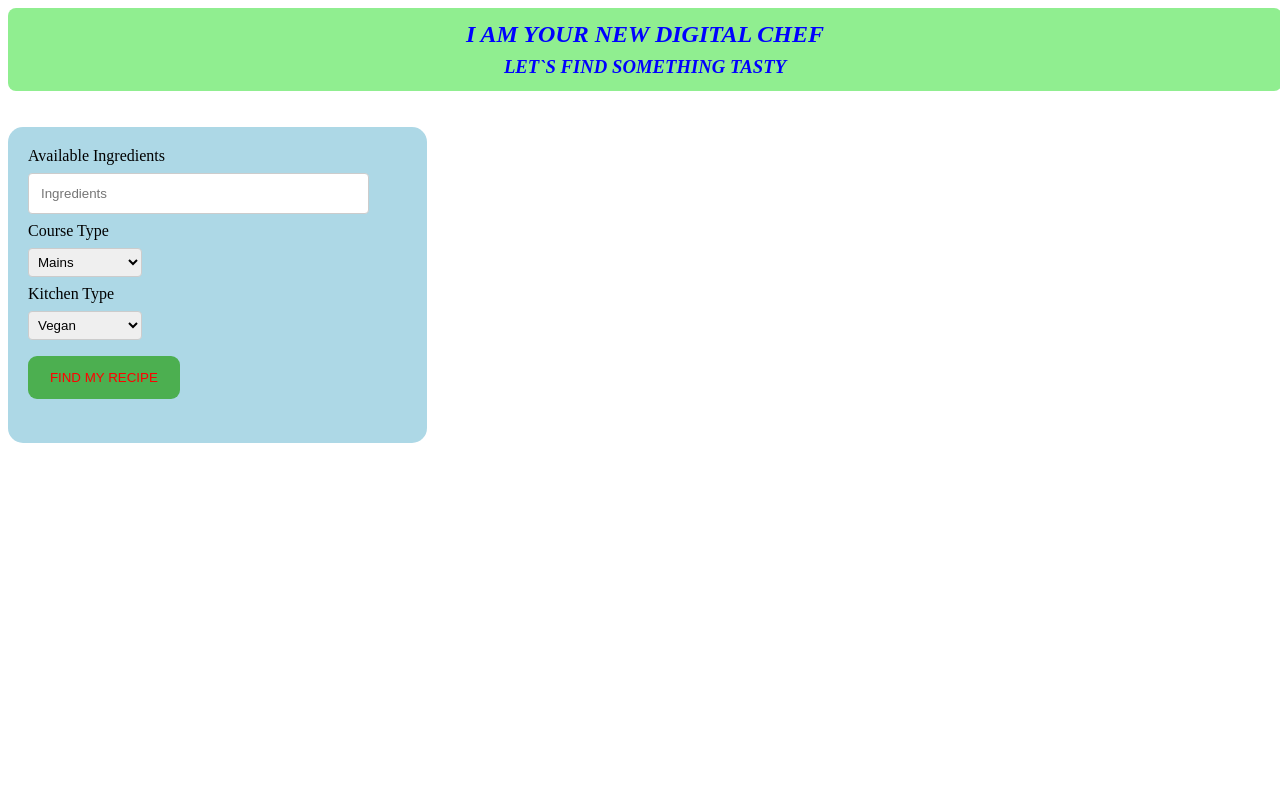
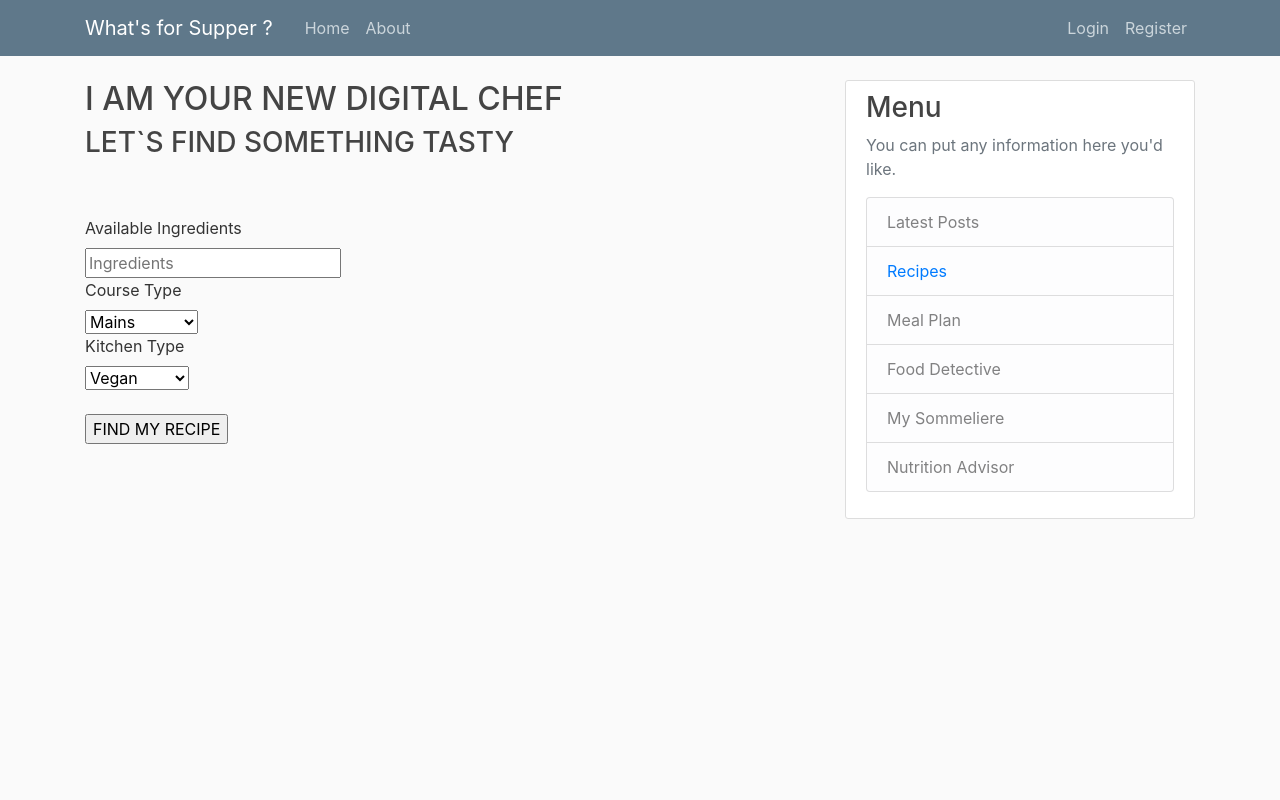
Before and after one commit to w4s2020/w4s, a Flask app: page /food/feasible/recipes in a window 1280 px wide. Run offline with Flask 2, Linux system fonts and the light colour scheme; some libraries are stand-ins or nearby versions.

Commit message:
page find_recipes.html integrated into the layout and addition of new side menu entries

```diff
--- a/app/templates/find_recipes.html
+++ b/app/templates/find_recipes.html
@@ -1,84 +1,5 @@
-<html>
-<style>
-input[type=text]{
-  width: 90%;
-  padding: 12px 12px;
-  margin: 8px 0;
-  border: 1px solid #ccc;
-  border-radius: 4px;
-  box-sizing: border-box;
-}
-
-
-select{
-  width: 30%;
-  padding: 5px 5px;
-  margin: 8px 0;
-
-  border: 1px solid #ccc;
-  border-radius: 4px;
-  box-sizing: border-box;
-}
-
-input[type=submit] {
-  width: 40%;
-  background-color: #4CAF50;
-  color: red;
-  padding: 14px 20px;
-  margin: 8px 0;
-  border: black;
-  border-radius: 9px;
-  cursor: pointer;
-}
-
-input[type=submit]:hover {
-  background-color: lightgreen;
-}
-
-body {
-background-color: white;
-}
-
-h3 {
-color: blue;
-margin: 8px 0;
-font-style: italic;
-}
-
-.recipe {
-width: 40%;
-background-color: lightgrey;
-border: black;
-border-radius: 9px;
-position: relative;
-left: 600px;
-top: -300px;
-}
-
-h2 {
-color: blue;
-margin: 8px 0;
-font-style: italic;
-}
-
-.ppp {
-  border-radius: 15px;
-  background-color: lightblue;
-  width: 30%;
-  padding: 20px;
-}
-
-
-.sss {
-  border-radius: 8px;
-  width: 100%;
-  background-color: lightgreen;
-  text-align: center;
-  padding: 5px;
-}
-
-</style>
-<body>
+{% extends "layout.html" %}
+{% block content %}
 
 <div class="sss">
 <h2>I AM YOUR NEW DIGITAL CHEF</h2>
@@ -116,6 +37,7 @@ font-style: italic;
       <option value="Classic">Classic</option>
     </select>
         <br>
+    <br>
 
     <input type="submit" value="FIND MY RECIPE">
   </form>
@@ -123,7 +45,4 @@ font-style: italic;
 
 </div>
 <br>
-
-
-</body>
-</html>
+{% endblock content %}
--- a/app/templates/layout.html
+++ b/app/templates/layout.html
@@ -53,9 +53,11 @@
             <p class='text-muted'>You can put any information here you'd like.
             <ul class="list-group">
                 <li class="list-group-item list-group-item-light">Latest Posts</li>
-                <li class="list-group-item list-group-item-light">Recipes</li>
-                <li class="list-group-item list-group-item-light">Calendars</li>
-                <li class="list-group-item list-group-item-light">etc</li>
+                <li class="list-group-item list-group-item-light"><a href="/food/feasible/recipes">Recipes</a></li>
+                <li class="list-group-item list-group-item-light">Meal Plan</li>
+                <li class="list-group-item list-group-item-light">Food Detective</li>
+                <li class="list-group-item list-group-item-light">My Sommeliere</li>
+                <li class="list-group-item list-group-item-light">Nutrition Advisor</li>
             </ul>
             </p>
         </div>
```
